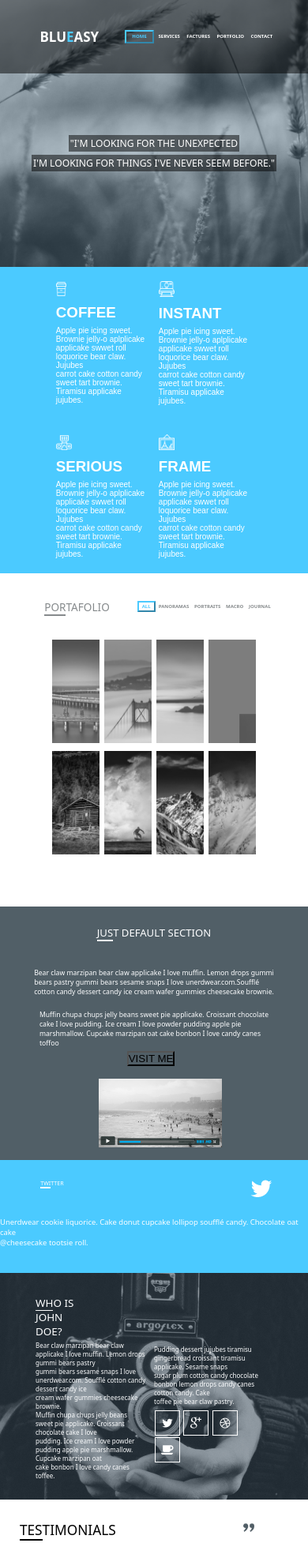
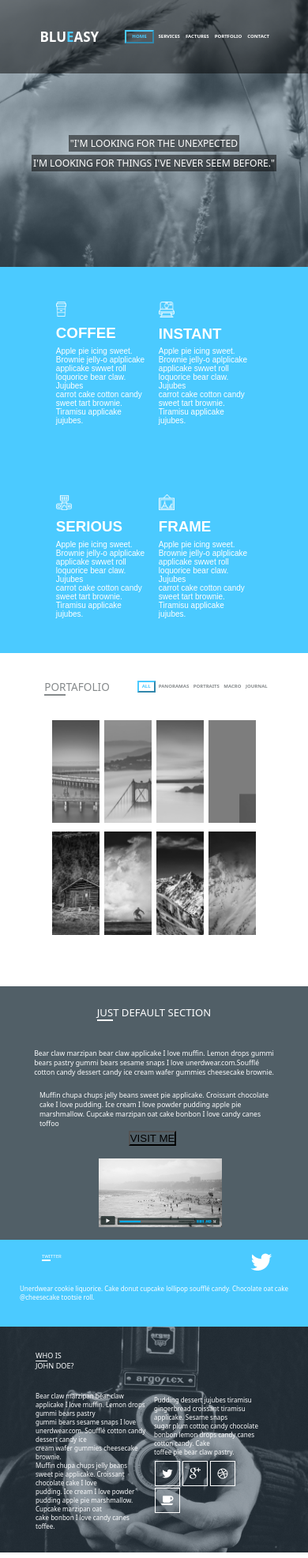
Before and after one commit to andresmende/BlueEasy, a plain HTML site: page index.html in a window 390 px wide. Shown: the top 1973 px of the page at 79% size. Drawn offline with Linux system fonts and the light colour scheme.

Commit message:
se hizo modificacion en responsive de 480px

```diff
--- a/style/estilo.css
+++ b/style/estilo.css
@@ -1134,15 +1134,53 @@ a span{
   }
 
   @media(max-width: 480px){
+    /* segundoGrid */
+    .segundoGrid {
+    height: 58vh;
+    }
     /* sextoGrid */
+    #sextoGrid {
+        height: 13vh;
+    }
     h6 {
         font-size: 140%;
     }
     .tall p {
-        font-size: 59%;
+        font-size: 50%;
+    }
+    /* septimoGrid */
+    .two50 {
+    font-size: 114%;
+    }
+    .two5 {
+        padding-top: 5%;
     }
     /* octavoGrid */
+    #octavoGrid {
+        height: 15vh;
+    }
     h6 {
-        font-size: 108%;
+        font-size: 90%;
+    }
+    .four3 p {
+        font-size: 48%;
+    }
+    /* decimoGrid */
+    #decimoGrid {
+        height: 7vh;
+    }
+    .final {
+    padding-left: 23%;
+    }
+    a span {
+    padding-left: 0%;
+    }
+    a {
+        font-size: 38%;
+        padding-right: 1%;
+    }
+    .final2 p {
+        font-size: 46%;
+        padding-bottom: 10%;
     }
   }
```
